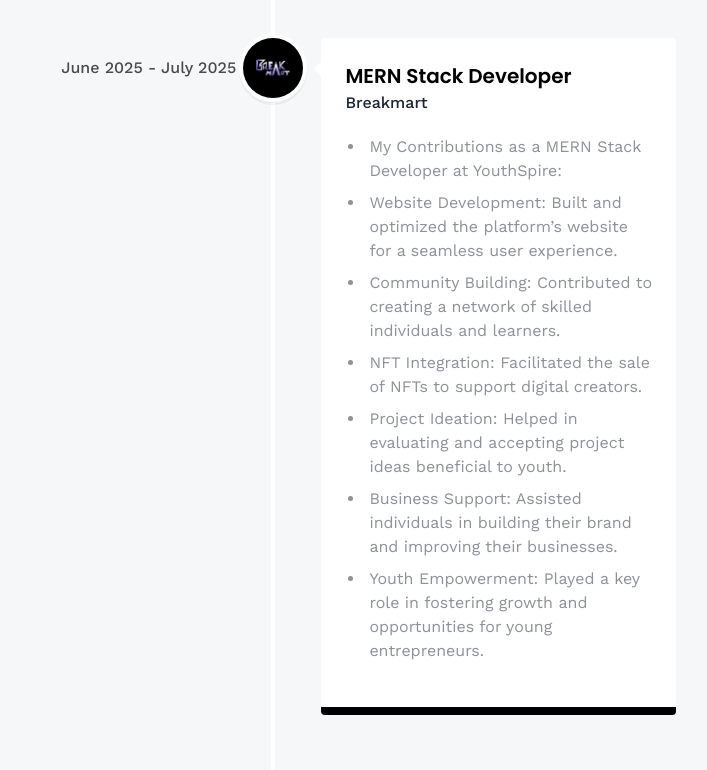
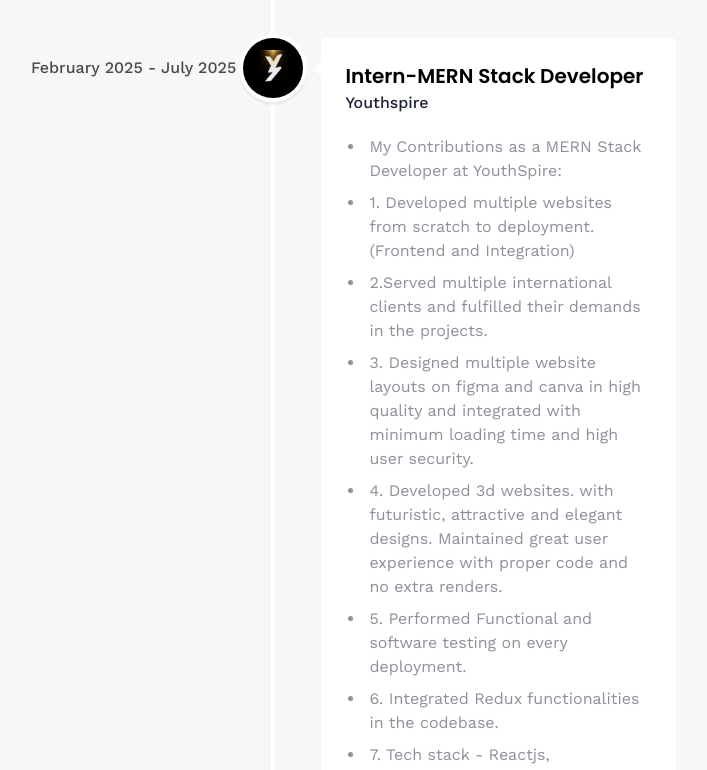
Before and after one commit to NainaPandey1419/portfolio, a React (Vite) app: page /about in a window 1280 px wide. Shown: the part 1680-2450 px from the top of the page, without its empty margins (367-1074 px from the left). Built offline with nearby package versions, Linux system fonts and the light colour scheme; no server answers.

Commit message:
exp improve phrasing

```diff
--- a/src/constants/index.js
+++ b/src/constants/index.js
@@ -106,47 +106,32 @@ export const experiences = [
     iconBg: "#000000",
     date: "July 2025 - Present",
     points: [
-      "Developed the MVP website from scratch, focusing on creating a clean, modern, and user-friendly interface.",
+      "1.Developed the MVP website from scratch, focusing on creating a clean, modern, and user-friendly interface.",
 
-      "Improved the design, functionality, and user experience, making the platform more intuitive and visually appealing.",
+      "2.Improved the design, functionality, and user experience, making the platform more intuitive and visually appealing.",
 
-      "Implemented API integrations to connect frontend components with backend services, enabling seamless data flow and dynamic content.",
+      "3.Implemented API integrations to connect frontend components with backend services, enabling seamless data flow and dynamic content.",
 
-      "Collaborated closely with the team to translate product requirements into functional features, ensuring the website met both business and user needs.",
+      "4.Collaborated closely with the team to translate product requirements into functional features, ensuring the website met both business and user needs.",
 
-      "Optimized frontend performance and responsiveness for desktop and mobile devices.",
+      "5.Optimized frontend performance and responsiveness for desktop and mobile devices.",
     ],
   },
   {
-    title: "MERN Stack Developer",
-    company_name: "Breakmart",
-    icon: breakmart,
-    iconBg: "#000000",
-    date: "June 2025 - July 2025",
-    points: [
-      "My Contributions as a MERN Stack Developer at YouthSpire:",
-      "Website Development: Built and optimized the platform’s website for a seamless user experience.",
-      "Community Building: Contributed to creating a network of skilled individuals and learners.",
-      "NFT Integration: Facilitated the sale of NFTs to support digital creators.",
-      "Project Ideation: Helped in evaluating and accepting project ideas beneficial to youth.",
-      "Business Support: Assisted individuals in building their brand and improving their businesses.",
-      "Youth Empowerment: Played a key role in fostering growth and opportunities for young entrepreneurs.",
-    ],
-  },
-  {
-    title: "Intern-UI/UX Developer",
+    title: "Intern-MERN Stack Developer",
     company_name: "Youthspire",
     icon: youthspire,
     iconBg: "#000000",
-    date: "February 2025 - June 2025",
+    date: "February 2025 - July 2025",
     points: [
       "My Contributions as a MERN Stack Developer at YouthSpire:",
-      "Website Development: Built and optimized the platform’s website for a seamless user experience.",
-      "Community Building: Contributed to creating a network of skilled individuals and learners.",
-      "NFT Integration: Facilitated the sale of NFTs to support digital creators.",
-      "Project Ideation: Helped in evaluating and accepting project ideas beneficial to youth.",
-      "Business Support: Assisted individuals in building their brand and improving their businesses.",
-      "Youth Empowerment: Played a key role in fostering growth and opportunities for young entrepreneurs.",
+      "1. Developed multiple websites from scratch to deployment.(Frontend and Integration)",
+"2.Served multiple international clients and fulfilled their demands in the projects.",
+"3. Designed multiple website layouts on figma and canva in high quality and integrated with minimum loading time and high user security.",
+"4. Developed 3d websites. with futuristic, attractive and elegant designs. Maintained great user experience with proper code and no extra renders.",
+"5. Performed Functional and software testing on every deployment.",
+"6. Integrated Redux functionalities in the codebase.",
+"7. Tech stack -  Reactjs, Tailwindcss, Redux, Nextjs."
     ],
   },
   {
@@ -157,15 +142,12 @@ export const experiences = [
     date: "October 2024 - Present",
     points: [
       " My Contributions as a Freelancer:",
-      "Website Development: Created websites for international clients.",
-
-      "UI/UX Design: Specialized in designing visually appealing and highly functional user interfaces.",
-
-      "Deployment Support: Assisted in the deployment process for seamless project launches.",
-
-      "Responsive Design: Focused on crafting pixel-perfect, responsive web solutions.",
-
-      "Client Satisfaction: Ensured high-quality performance and met client expectations.",
+     "1. Developed multiple websites from scratch to deployment.(Frontend and Integration)",
+"2.Served multiple international clients and fulfilled their demands in the projects.",
+"3. Designed multiple website layouts on figma and canva in high quality and integrated with minimum loading time and high user security.",
+"4. Developed 3d websites. with futuristic, attractive and elegant designs. Maintained great user experience with proper code and no extra renders.",
+"5. Performed Functional and software testing on every deployment.",
+"6. Tech stack -  Reactjs, Tailwindcss, Redux, Nextjs."
     ],
   },
   {
@@ -176,17 +158,10 @@ export const experiences = [
     date: "August 2024 - November 2024",
     points: [
       "My Contributions as a Full Stack Developer Intern:",
-      "Developed a Travel Website: Worked on a dynamic travel platform using React.js and Angular.",
-
-      "Front-End Development: Built responsive and interactive UI components.",
-
-      "API Integration: Integrated third-party APIs for real-time travel data.",
-
-      "Back-End Development: Assisted in building back-end services for efficient data handling.",
-
-      "User Authentication: Implemented secure authentication mechanisms.",
-
-      "Skill Enhancement: Gained experience in modern web technologies, agile development, and teamwork.",
+     " 1. Developed their MVP frontend code to a higher level.",
+"2.Converted Angular code base to ReactJs.",
+"3. Complete functional and software testing and api integration of the developed code.",
+"4. Tech stack - React, Tailwindcss, Javascript, Angular and scss",
     ],
   },
   {
```
